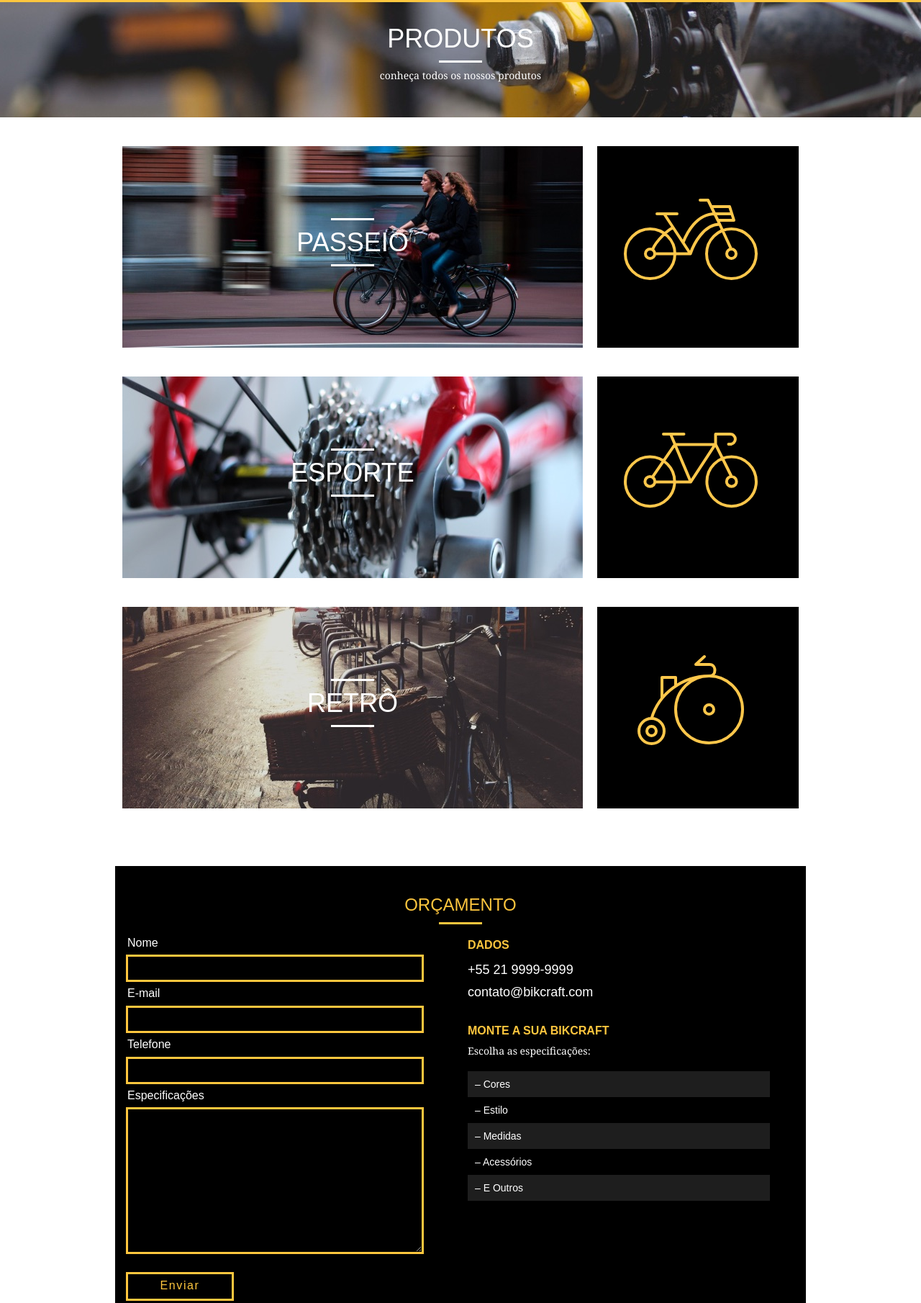
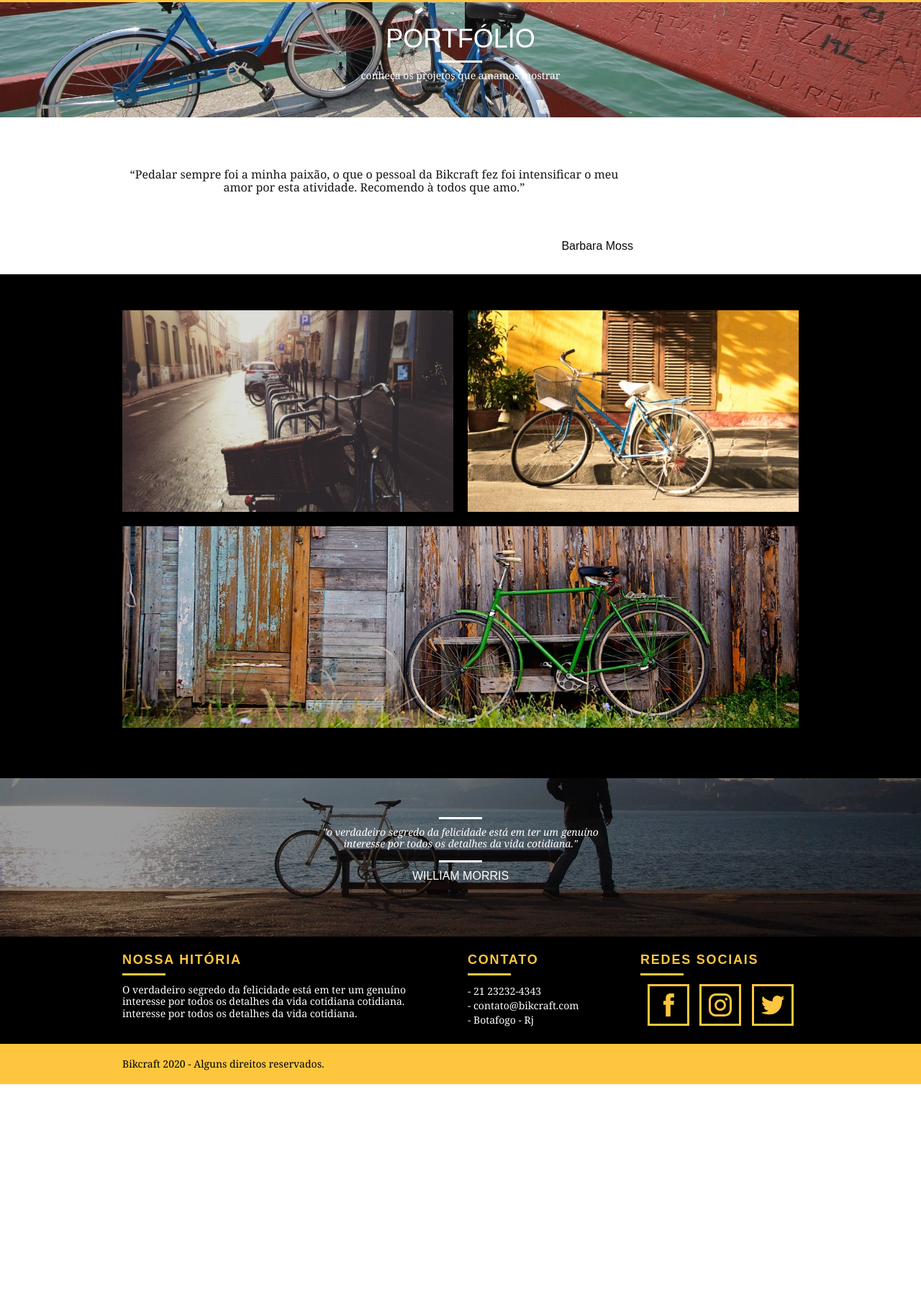
Before and after one commit to MarcosRPereira/Bikecraft, a plain HTML site: page portfolio.html in a window 1280 px wide. Shown: the part 89-1899 px from the top of the page at 72% size. After the commit the page ends 1595 px from the top, so only its background shows below. Drawn offline with Linux system fonts and the light colour scheme.

Commit message:
Criação pagina portfolio

```diff
--- a/css/portfolio.css
+++ b/css/portfolio.css
@@ -2,8 +2,8 @@
     color: white;
 
 }
-.produtos {
-    background: url("../img/bg-produtos.jpg") no-repeat center;
+.portfolio {
+    background: url("../img/bg-portfolio.jpg") no-repeat center;
     background-size: cover;
     width: 100%;
     height: 160px;
@@ -12,11 +12,11 @@
     text-align: center;
     padding-top: 30px;
 }
-.produtos h1{
+.portfolio h1{
     font-size: 36px;
     text-transform: uppercase;
 }
-.produtos h1:after, .barra:after, .barra:before{
+.portfolio h1:after, .barra:after, .barra:before{
     content: "";
     display: block;
     width: 60px;
@@ -27,136 +27,26 @@
 
 
 }
+.quote-portfolio p{
+    text-align: center;
+    height: 100px;
+    margin-top: 70px;
+    font-size: 16px;
+    color: rgba(0, 0, 0, 0.918);
 
-.container h2{
-    color: white;
-    text-align: center;
-    font-size: 36px;
-    text-transform: uppercase;
-    margin-top: 100px;
-}
-.passeio{
-    background: url("/img/produtos/bikcraft-passeio-1.jpg") no-repeat center;
 }
 
-.esporte{
-    background: url("/img/produtos/bikcraft-esporte-1.jpg") no-repeat center;
-}
-.retro{
-    background: url("/img/produtos/bikcraft-retro-1.jpg") no-repeat center;
-    margin-bottom: 80px;
-}
-
-.passeio, .esporte, .retro {
-    background-size: cover;
-    height: 280px;
-    margin-top: 40px;
+.quote-portfolio citie{
+    color:rgba(0, 0, 0, 0.973);
+    text-align: right;
+    padding-bottom: 30px;
 }
 
 
-
-
-.icone{
+.portfolio-img{
     background: black;
-    margin-top: 40px;
-    padding: 60px 30px;
-    height: 280px;
+    padding: 50px 0 70px 0;
 }
-
-.orcamento{
-    background-color: black;
-
+.portfolio-esporte{
+    margin-top: 20px;
 }
-.orcamento h2{
-    color: #fec63e;
-    text-transform: uppercase;
-    text-align: center;
-    font-size: 24px;
-    margin-top: 40px;
-
-
-}
-
-.orcamento h2:after{
-    content: "";
-    display: block;
-    width: 60px;
-    height: 3px;
-    background: #fec63e;
-    margin: 10px auto;
-}
-
-.info label{
-    display: block;
-    color: white;
-    padding: 7px;
-
-
-}
-
-.info input, textarea{
-    border: 3px solid #fec63e;
-    background: none;
-    padding: 7px;
-    color: white;
-    margin-left: 5px;
-    width: 90%;
-}
-
-
-.contato h3{
-    color: #fec63e;
-    text-transform: uppercase;
-    font-weight: bold;
-    padding-bottom: 10px;
-    padding-top: 10px;
-
-}
-
-.contato span, .contato p, .contato ul{
-    color: white;
-    font-size: 14px;
-
-}
-
-.contato span{
-    display: block;
-    font-size: 18px;
-    padding: 5px 0;
-}
-
-.contato p, .contato ul li{
-    padding-bottom:20px;
-}
-
-.contato ul li{
-    padding: 10px;
-
-}
-.contato ul li:nth-child(odd){
-    background-color: rgba(128, 128, 128, 0.23);
-    margin-right: 40px;
-}
-
-.contato_esp{
-
-   margin-top: 20px;
-}
-
-.btn-orcamento{
-    width: 150px;
-    height: 40px;
-    background-color: black;
-    margin: 20px 0;
-    color: #fec63e;
-    border: 3px solid #fec63e;
-    margin-left: 5px;
-    letter-spacing: .1em;
-    cursor: pointer;
-}
-
-.btn-orcamento:hover{
-    color: white;
-    border: 3px solid white;
-    transition: 0.5s;
-}
--- a/portfolio.html
+++ b/portfolio.html
@@ -8,7 +8,7 @@
     <link rel="stylesheet" href="css/reset.css">
     <link rel="stylesheet" href="css/grid.css">
     <link rel="stylesheet" href="css/style.css">
-    <link rel="stylesheet" href="css/produtos.css">
+    <link rel="stylesheet" href="css/portfolio.css">
 </head>
 <body>
 
@@ -20,102 +20,45 @@
             <nav class="grid-12 header_menu">
                 <ul>
                     <li><a href="sobre.html">Sobre</a></li>
-                    <li class="ativo"><a href="produtos.html">Produtos</a></li>
-                    <li><a href="portfolio.html">Portfólio</a></li>
+                    <li><a href="produtos.html">Produtos</a></li>
+                    <li class="ativo"><a href="portfolio.html">Portfólio</a></li>
                     <li><a href="contato.html">Contato</a></li>
                 </ul>
             </nav>
         </div>
     </header>
 
-    <section class="produtos">
+    <section class="portfolio">
         <div class="container">
-            <h1>Produtos</h1>
-            <p>conheça todos os nossos produtos</p>
+            <h1>Portfólio</h1>
+            <p>conheça os projetos que amamos mostrar</p>
         </div>
     </section>
 
     <section class="container">
+        <blockquote class="grid-12 quote-portfolio">
+            <p>“Pedalar sempre foi a minha paixão,
+                o que o pessoal da Bikcraft fez foi intensificar
+                o meu amor por esta atividade. Recomendo à todos que amo.”
+            </p>
+            <citie class="grid-12"> Barbara Moss</citie>
+        </blockquote>
+    </section>
 
-            <div class="grid-11 passeio">
-                <h2 class="barra">Passeio</h2>
-
+    <section class="portfolio-img">
+        <div class="container">
+            <div class="grid-8">
+                <img src="../img/portfolio/retro.jpg" alt="Bikcraft Retro">
             </div>
 
-            <div class="grid-5 icone">
-                <img src="/img/produtos/passeio.svg" alt="Passeio">
+            <div class="grid-8">
+                <img src="../img/portfolio/passeio.jpg" alt="Bikcraft Passeio">
             </div>
 
-
-
-            <div class="grid-11 esporte">
-                <h2 class="barra">Esporte</h2>
-
+            <div class="grid-16 portfolio-esporte">
+                <img src="../img/portfolio/esporte.jpg" alt="Bikcraft esporte">
             </div>
-
-            <div class="grid-5 icone">
-
-                <img src="/img/produtos/esporte.svg" alt="esporte">
-            </div>
-
-
-
-            <div class="grid-11 retro">
-                <h2 class="barra">Retrô</h2>
-
-            </div>
-            <div class="grid-5 icone">
-                <img src="/img/produtos/retro.svg" alt="Retrô">
-            </div>
-
-    </section>
-
-    <section class="container orcamento">
-        <h2>Orçamento</h2>
-        <div class="grid-8 info">
-
-            <label for="nome">Nome</label>
-            <input type="text" id="nome">
-
-            <label for="email">E-mail</label>
-            <input type="email" requerid id="email">
-
-            <label  for="telefone">Telefone</label>
-            <input type="text" id="telefone" requerid>
-
-            <label  for="espc">Especificações</label>
-            <textarea name="espc" id="espc" cols="30" rows="10"></textarea>
-
-            <button class="btn-orcamento">Enviar</button>
-
         </div>
-
-        <div class=" grid-8 contato">
-            <h3 class="contato_dados">Dados</h3>
-            <span>+55 21 9999-9999</span>
-            <span>contato@bikcraft.com</span>
-
-            <h3 class="contato_esp">Monte a sua Bikcraft</h3>
-            <p>Escolha as especificações:</p>
-            <ul>
-                <li>– Cores</li>
-                <li>– Estilo</li>
-                <li>– Medidas</li>
-                <li>– Acessórios</li>
-                <li>– E Outros</li>
-
-
-            </ul>
-
-        </div>
-
-
-
-
-
-
-
-
     </section>
 
 
```
